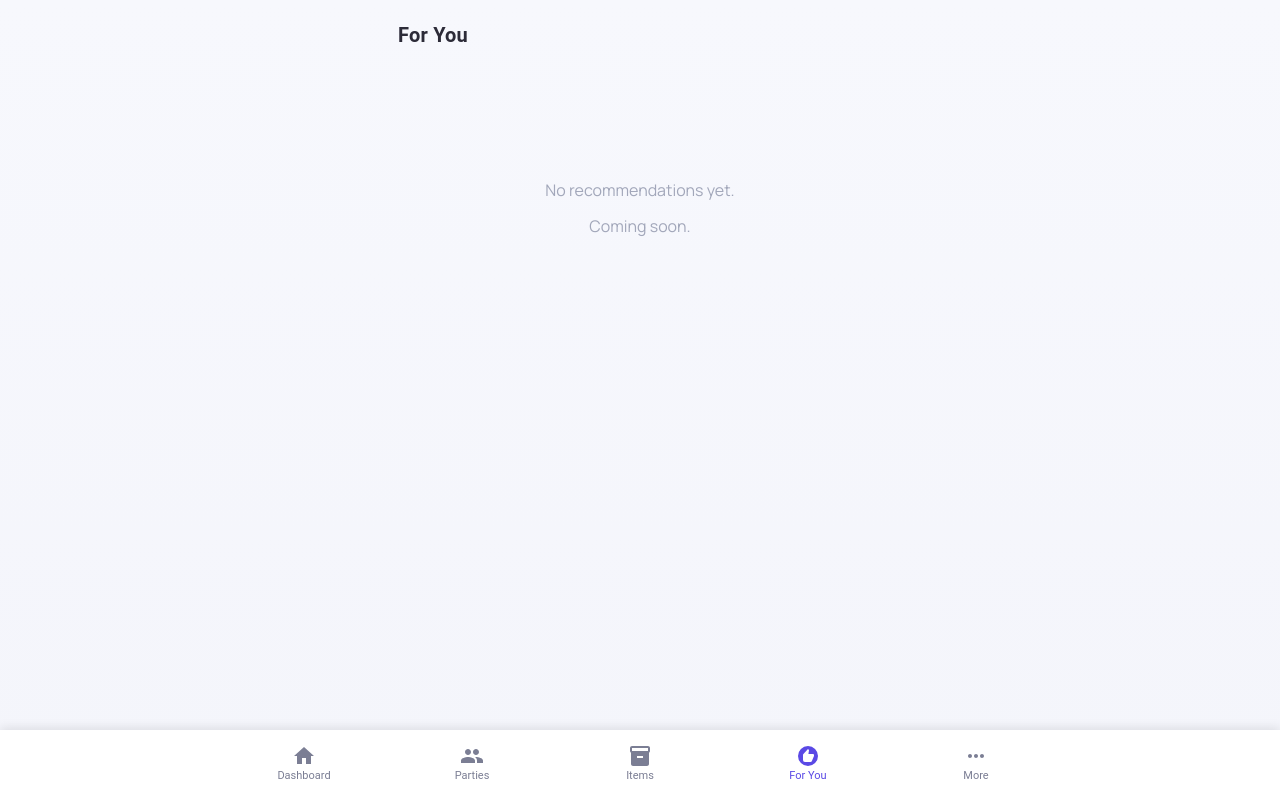
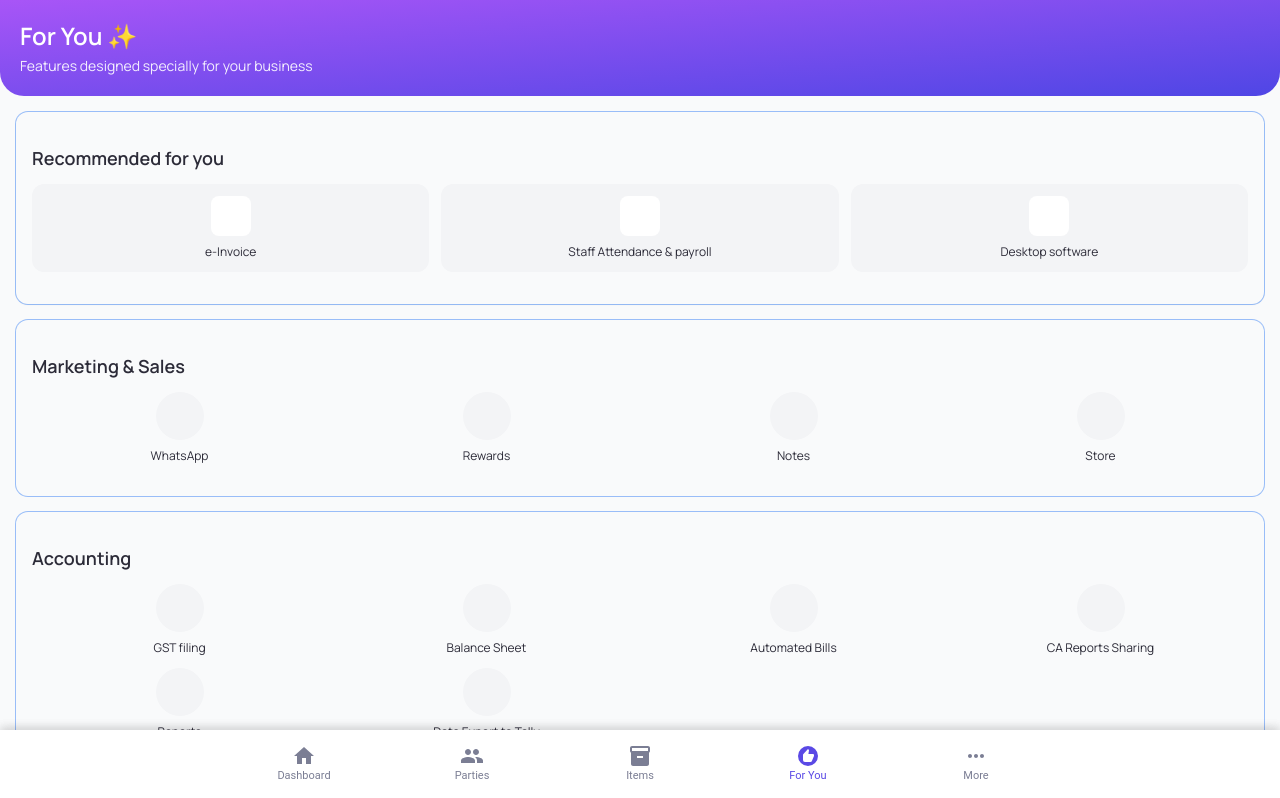
Before and after one commit to Manan-115/bill_app, a Next.js app in the folder ebill_app/: page /for-you in a window 1280 px wide. Shown: the top 798 px of the page. Built offline with nearby package versions, Linux system fonts and the light colour scheme.

Commit message:
feat: enhance ForYouPage with structured sections and BottomNav component

```diff
--- a/ebill_app/app/for-you/page.jsx
+++ b/ebill_app/app/for-you/page.jsx
@@ -1,13 +1,98 @@
 import TopNavBar from '@/components/navigation/TopNavBar';
+import BottomNav from "../../components/navigation/BottomNav.jsx";
+import { Card, CardContent } from "@/components/ui/card";
+import { Button } from "@/components/ui/button";
+import { Home, Users, Package, MoreHorizontal } from "lucide-react";
 
 export default function ForYouPage() {
   return (
-    <div className="screen">
-      <TopNavBar variant="forYou" />
-      <div className="empty-state">
-        <p>No recommendations yet.</p>
-        <p>Coming soon.</p>
+      <div className="min-h-screen bg-gray-50 flex flex-col">
+          {/* Header */}
+          <div className="bg-gradient-to-br from-purple-500 to-indigo-600 text-white p-5 rounded-b-3xl">
+              <h1 className="text-2xl font-semibold">For You ✨</h1>
+              <p className="text-sm opacity-90 mt-1">
+                  Features designed specially for your business
+              </p>
+          </div>
+
+          <div className="p-4 space-y-4 flex-1">
+              {/* Recommended Section */}
+              <Card className="rounded-2xl shadow-sm">
+                  <CardContent className="p-4">
+                      <h2 className="font-semibold text-lg mb-3">Recommended for you</h2>
+                      <div className="grid grid-cols-3 gap-3">
+                          {[
+                              "e-Invoice",
+                              "Staff Attendance & payroll",
+                              "Desktop software",
+                          ].map((item) => (
+                              <div
+                                  key={item}
+                                  className="flex flex-col items-center justify-center bg-gray-100 rounded-xl p-3"
+                              >
+                                  <div className="h-10 w-10 bg-white rounded-lg mb-2" />
+                                  <p className="text-xs text-center">{item}</p>
+                              </div>
+                          ))}
+                      </div>
+                  </CardContent>
+              </Card>
+
+              {/* Marketing Section */}
+              <Card className="rounded-2xl">
+                  <CardContent className="p-4">
+                      <h2 className="font-semibold text-lg mb-3">Marketing & Sales</h2>
+                      <div className="grid grid-cols-4 gap-3 text-center">
+                          {[
+                              "WhatsApp",
+                              "Rewards",
+                              "Notes",
+                              "Store",
+                          ].map((item) => (
+                              <div key={item} className="flex flex-col items-center">
+                                  <div className="h-12 w-12 bg-gray-100 rounded-full mb-2" />
+                                  <p className="text-xs">{item}</p>
+                              </div>
+                          ))}
+                      </div>
+                  </CardContent>
+              </Card>
+
+              <Card className="rounded-2xl">
+                  <CardContent className="p-4">
+                      <h2 className="font-semibold text-lg mb-3">Accounting</h2>
+                      <div className="grid grid-cols-4 gap-3 text-center">
+                          {[
+                              "GST filing",
+                              "Balance Sheet",
+                              "Automated Bills",
+                              "CA Reports Sharing",
+                              "Reports",
+                              "Data Export to Tally",
+                          ].map((item) => (
+                              <div key={item} className="flex flex-col items-center">
+                                  <div className="h-12 w-12 bg-gray-100 rounded-full mb-2" />
+                                  <p className="text-xs">{item}</p>
+                              </div>
+                          ))}
+                      </div>
+                  </CardContent>
+              </Card>
+              <Card className="rounded-2xl">
+                  <CardContent className="p-4">
+                      <h2 className="font-semibold text-lg mb-3">Business Efficiency</h2>
+                      <div className="grid grid-cols-4 gap-3 text-center">
+                              <div className="flex flex-col items-center">
+                                  <div className="h-12 w-12 bg-gray-100 rounded-full mb-2" />
+                                  <p className="text-xs">Smart Caculator</p>
+                              </div>
+                      </div>
+                  </CardContent>
+              </Card>
+          </div>
+
+          {/* Bottom Navigation */}
+          <BottomNav/>
       </div>
-    </div>
   );
 }
```
